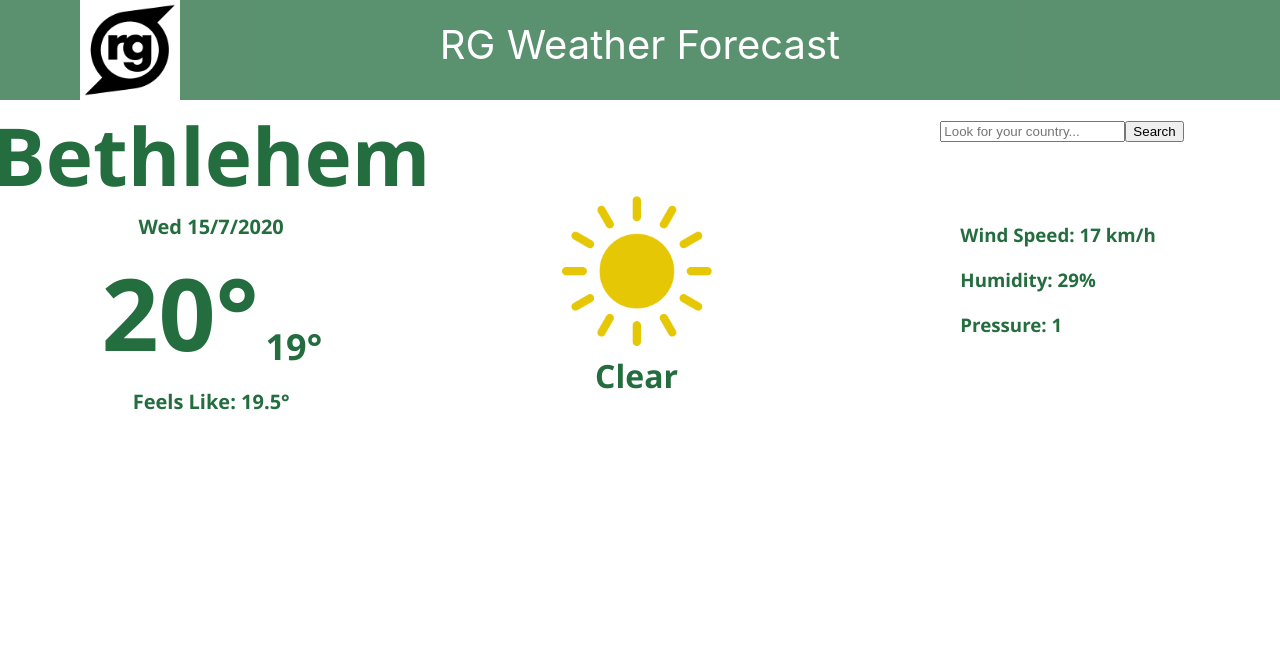
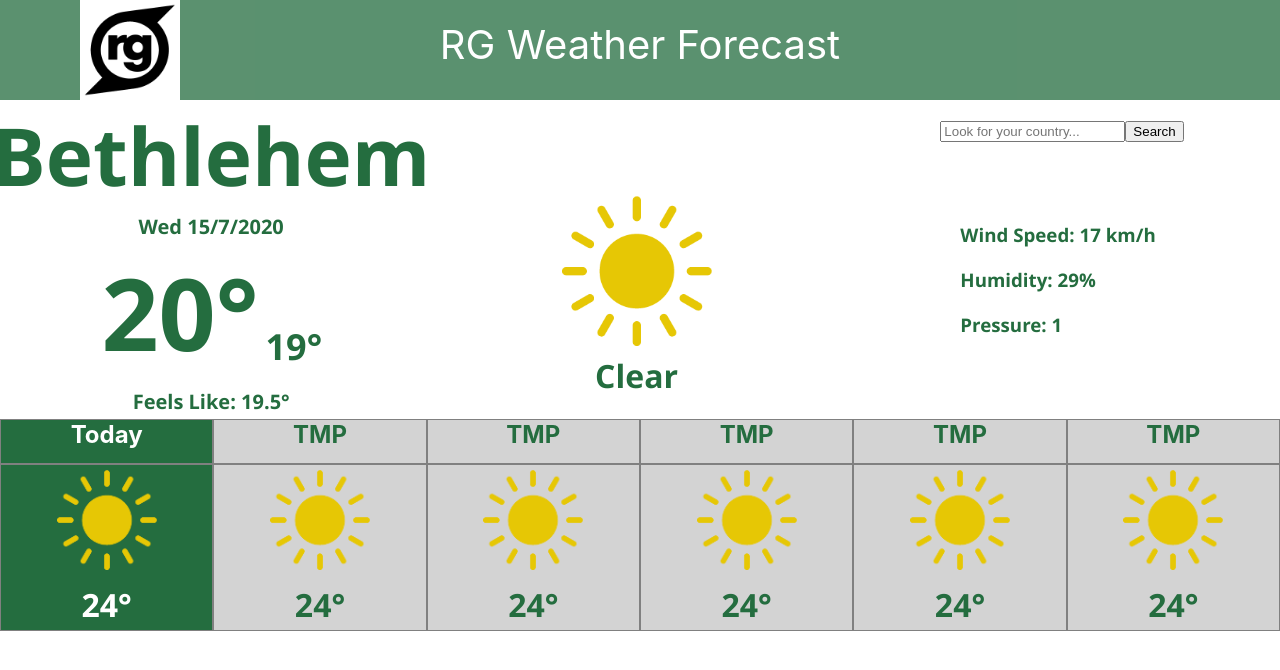
Before and after one commit to Gharam-Issa/RG-Weather-Foreacast-website, a React (Create React App) app in the folder rg-weather/: page / in a window 1280 px wide. Shown: the top 670 px of the page. Built offline with nearby package versions, Linux system fonts and the light colour scheme.

Commit message:
Table Section completed

```diff
--- a/rg-weather/src/App.css
+++ b/rg-weather/src/App.css
@@ -81,32 +81,3 @@ form{
 
 
 }
-
-
-/*---------------------------------*/
-.bottom-table{
-    margin: 0px;
-    display: grid;
-    grid-template-columns: 25% 25% 25% 25%;
-}
-
-#today{
-    text-align: center;
-    padding: 0px;
-    margin: 0px;
-
-    background-color: #246D3F;
-    color:white;
-}
-.bottom-table h2{
-    border: 1px grey solid;
-}
-.day{
-    text-align: center;
-    padding: 0px;
-    margin: 0px;
-
-    background-color: lightgrey;
-    color:#246D3F;
-
-}
--- a/rg-weather/src/App.js
+++ b/rg-weather/src/App.js
@@ -2,7 +2,7 @@ import React, { Component } from 'react';
 import Header from './components/Header';
 import Main from './components/Main';
 //import Secondpage from './components/SecondPage';
-
+import Table from './components/Table'
 export class App extends Component {
 
   constructor(props) {
@@ -19,7 +19,7 @@ export class App extends Component {
       <div>
         <Header/>
         <Main/>
-
+        <Table/>
       </div>
     )
   }
--- /dev/null
+++ b/rg-weather/src/components/Table.css
@@ -0,0 +1,45 @@
+.grid-block{
+    height: 100px;
+    text-align: center;
+    display: grid;
+    grid-template-columns: auto auto auto auto auto auto;
+}
+
+    .block{
+       height: 150px;
+
+
+    }
+
+.dayName{
+    font-size:24px ;
+    font-weight: bold;
+    border: 1px grey solid;
+    background-color: lightgrey;
+    color: #246D3F;
+    height:  43px;
+}
+#today{
+    background-color: #246D3F;
+    color: white;
+    height:  43px;
+}
+
+    .info{
+        border: 1px grey solid;
+        background-color: lightgrey;
+
+    }
+    #todayInfo{
+        background-color: #246D3F;
+    }
+
+.statusImage{
+   margin: 5px;
+    width:auto;
+    height: 100px;
+
+}
+#todayTemp{
+    color:white;
+}
--- a/rg-weather/src/components/Table.js
+++ b/rg-weather/src/components/Table.js
@@ -1,18 +1,81 @@
 import React, { Component } from 'react'
-
+import './Table.css'
 export class Table extends Component {
 
     constructor(props) {
         super(props)
         this.state = {
+            today: "Today",
+            todayStatus: `${require(`../assets/01d.png`)}`,
+            todayTemp: "24°",
 
+            secondDay: "TMP",
+            thirdDay: "TMP",
+            fourthDay: "TMP",
+            fifthDay: "TMP",
+            sixthDay: "TMP",
+
+            secondStatus: `${require(`../assets/01d.png`)}`,
+            thirdStatus: `${require(`../assets/01d.png`)}`,
+            fourthStatus: `${require(`../assets/01d.png`)}`,
+            fifthStatus: `${require(`../assets/01d.png`)}`,
+            sixthStatus: `${require(`../assets/01d.png`)}`,
+
+            secondTemp: "24°",
+            thirdTemp: "24°",
+            fourthTemp: "24°",
+            fifthTemp: "24°",
+            sixthTemp: "24°",
 
         }
     }
 
     render() {
         return (
-            <div>
+            <div className="grid-block">
+                <div className="block">
+                    <div className="dayName" id="today">{this.state.today}</div>
+                    <div className="info" id="todayInfo">
+                        <img className="statusImage" id="todayImage" src={this.state.todayStatus} alt="Weather Status" />
+                        <h1 className='temp' id="todayTemp"> {this.state.todayTemp} </h1>
+                    </div>
+                </div>
+
+                <div className="block">
+                    <div className="dayName">{this.state.secondDay}</div>
+                    <div className="info">
+                        <img className="statusImage" src={this.state.secondStatus} alt="Weather Status" />
+                        <h1 className='temp'> {this.state.secondTemp} </h1>
+                    </div>
+                </div>
+                <div className="block">
+                    <div className="dayName">{this.state.thirdDay}</div>
+                    <div className="info">
+                        <img className="statusImage" src={this.state.thirdStatus} alt="Weather Status" />
+                        <h1 className='temp'> {this.state.thirdTemp} </h1>
+                    </div>
+                </div>
+                <div className="block">
+                    <div className="dayName">{this.state.fourthDay}</div>
+                    <div className="info">
+                        <img className="statusImage" src={this.state.fourthStatus} alt="Weather Status" />
+                        <h1 className='temp'> {this.state.fourthTemp} </h1>
+                    </div>
+                </div>
+                <div className="block">
+                    <div className="dayName">{this.state.fifthDay}</div>
+                    <div className="info">
+                        <img className="statusImage" src={this.state.fifthStatus} alt="Weather Status" />
+                        <h1 className='temp'> {this.state.fifthTemp} </h1>
+                    </div>
+                </div>
+                <div className="block">
+                    <div className="dayName">{this.state.sixthDay}</div>
+                    <div className="info">
+                        <img className="statusImage" src={this.state.sixthStatus} alt="Weather Status" />
+                        <h1 className='temp'> {this.state.sixthTemp} </h1>
+                    </div>
+                </div>
 
             </div>
         )
```
